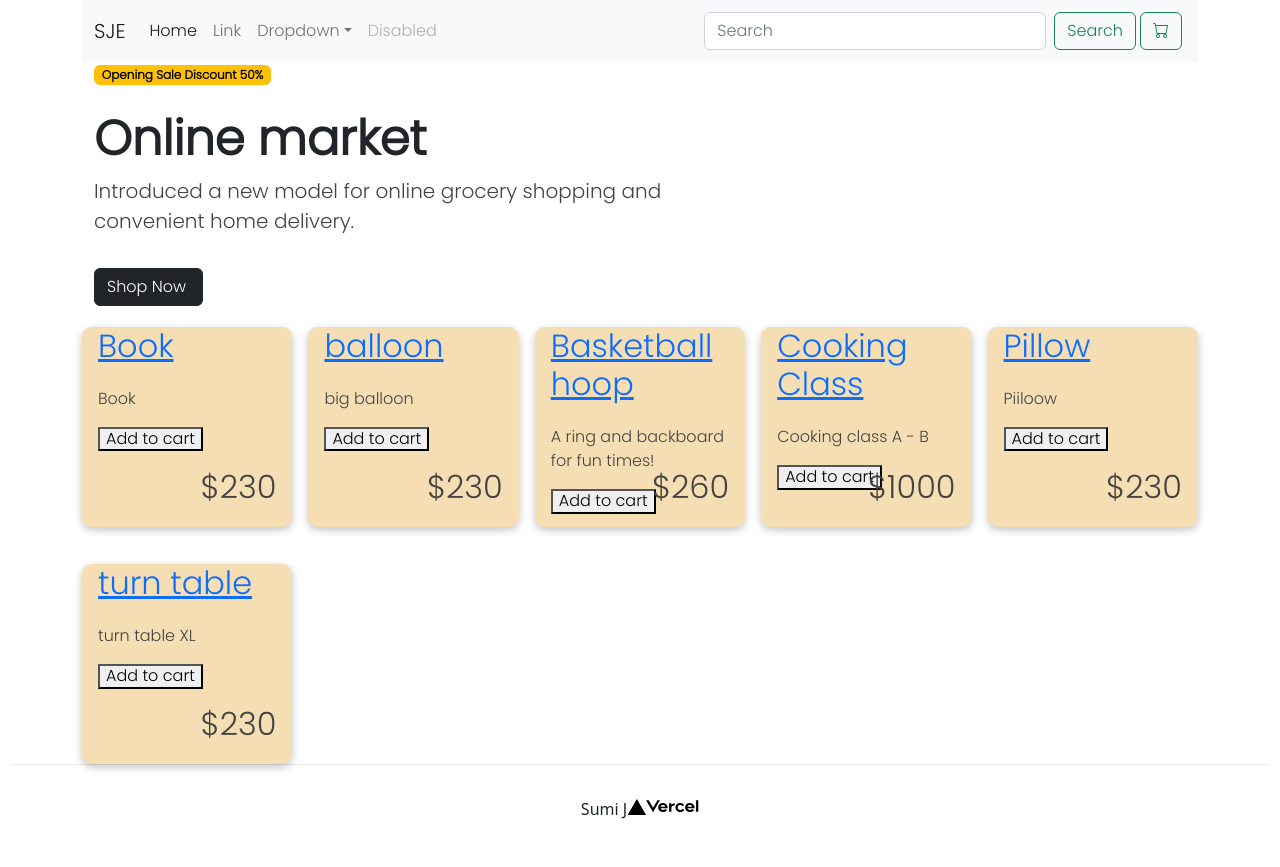
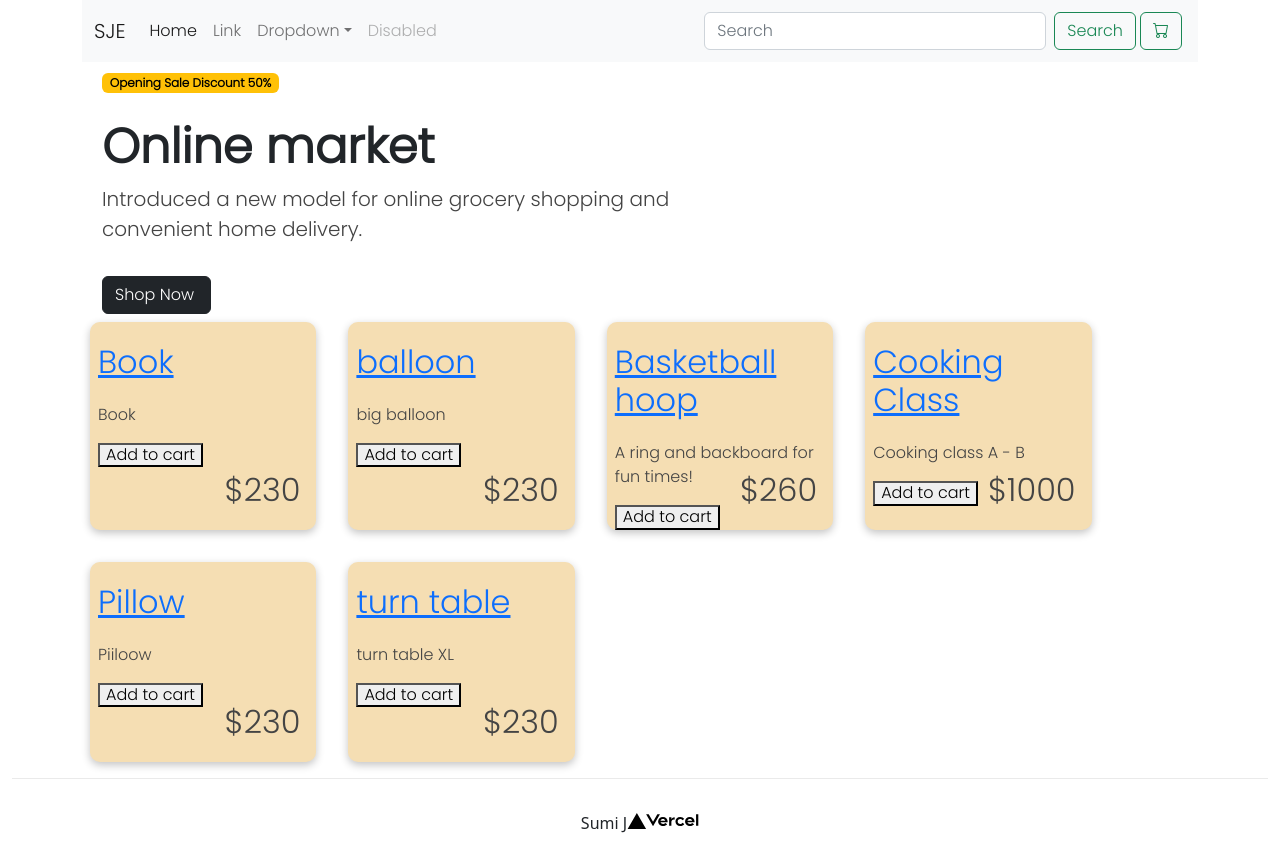
Before and after one commit to paper0420/E-commerce, a Next.js app: page / in a window 1280 px wide. Built offline with nearby package versions, Linux system fonts and the light colour scheme.

Commit message:
fix: key

```diff
--- a/components/Banner.js
+++ b/components/Banner.js
@@ -6,7 +6,7 @@ const Banner = () =>{
       <div className="container">
         <div className="hero-slider ">
           <div>
-            <div className="ps-lg-12 py-lg-16 col-xxl-5 col-md-7 py-14 px-8 text-xs-center">
+            <div className="ps-lg-12 py-lg-16 col-xxl-5 col-md-7 py-14 px-8 text-xs-center m-2">
               <span className="badge text-bg-warning">Opening Sale Discount 50%</span>
 
               <h2 className="text-dark display-5 fw-bold mt-4">Online market </h2>
--- a/pages/_app.js
+++ b/pages/_app.js
@@ -31,7 +31,7 @@ const closeCart = () => {
     <Head>
       <title>E-Commerce</title>
       <meta name="viewport" content="width=device-width, initial-scale=1" />
-      <link rel="icon" href="/favicon.ico" />
+      <link href="https://cdn.jsdelivr.net/npm/bootstrap@5.2.3/dist/css/bootstrap.min.css" rel="stylesheet" integrity="sha384-rbsA2VBKQhggwzxH7pPCaAqO46MgnOM80zW1RWuH61DGLwZJEdK2Kadq2F9CUG65" crossorigin="anonymous"/>
       <script src="https://cdn.jsdelivr.net/npm/bootstrap@5.2.3/dist/js/bootstrap.bundle.min.js" integrity="sha384-kenU1KFdBIe4zVF0s0G1M5b4hcpxyD9F7jL+jjXkk+Q2h455rYXK/7HAuoJl+0I4" crossorigin="anonymous"></script>
     </Head>
 
--- a/pages/index.js
+++ b/pages/index.js
@@ -17,7 +17,6 @@ export default function Home(props) {
         }
 
         return (
-          <div className='col'>
           <div className={styles.product} key={product.id}>
             <Link href={product.slug}>
               <a>
@@ -27,7 +26,6 @@ export default function Home(props) {
             <p>{product.description}</p>
             <button onClick={handleClick}>Add to cart</button>
             <p className={styles.price}>${product.price / 100}</p>
-          </div>
           </div>
 
         )
--- a/styles/Home.module.css
+++ b/styles/Home.module.css
@@ -8,7 +8,8 @@
 .product {
   background: wheat;
   min-height: 200px;
-  padding: 0 1rem;
+  padding: 0rem 1rem;
+  margin: 1rem 1rem 1rem 1rem;
   position: relative;
   box-shadow: rgba(0, 0, 0, 0.24) 0px 3px 8px;
   border-radius: 1ch;
```
